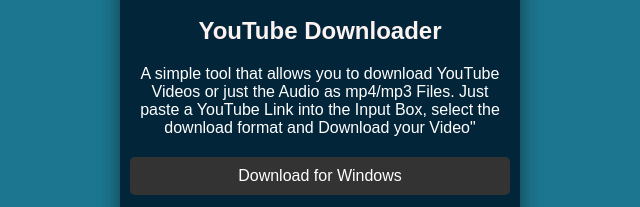
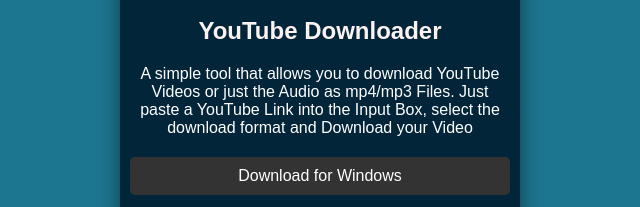
Before and after one commit to neymeyr-com/neymeyrwebsite, a plain HTML site: page software/index.html in a window 1280 px wide. Shown: the part 423-630 px from the top of the page, 4-644 px from the left. Drawn offline with Linux system fonts and the light colour scheme.

Commit message:
Update index.html

```diff
--- a/software/index.html
+++ b/software/index.html
@@ -14,7 +14,7 @@
           <img src="images/app1-logo.png" alt="App 1 Logo" class="app-logo" />
           <h2>YouTube Downloader</h2>
           <p>
-            A simple tool that allows you to download YouTube Videos or just the Audio as mp4/mp3 Files. Just paste a YouTube Link into the Input Box, select the download format and Download your Video"
+            A simple tool that allows you to download YouTube Videos or just the Audio as mp4/mp3 Files. Just paste a YouTube Link into the Input Box, select the download format and Download your Video
           </p>
           <a href="downloads/ytdl-v1-win.exe" class="download-button">Download for Windows</a>
           <a href="downloads/ytdl-v1-mac.dmg" class="download-button-mac">Download for Mac</a>
```
